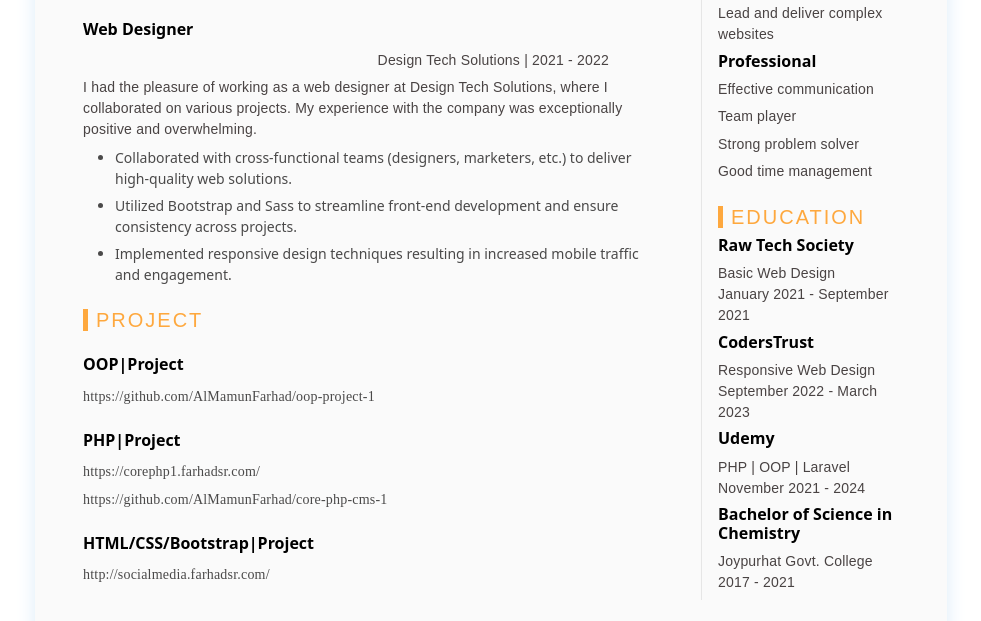
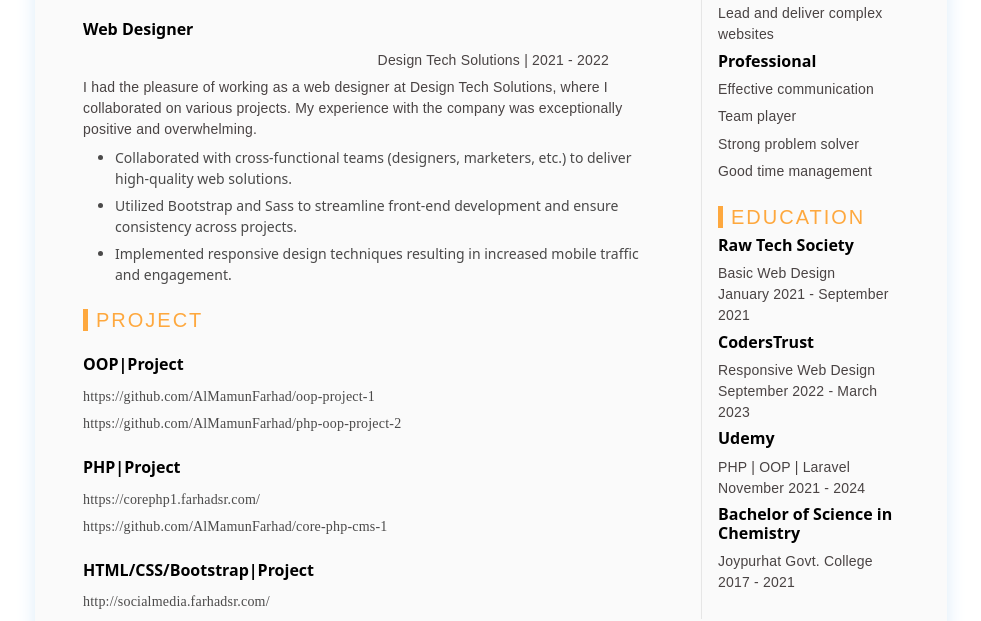
Before and after one commit to AlMamunFarhad/portfolio-1, a plain HTML site: page resume.html in a window 1280 px wide. Shown: the part 989-1610 px from the top of the page, without its empty margins (293-1274 px from the left). Drawn offline with nearby package versions, Linux system fonts and the light colour scheme.

Commit message:
Update project link

```diff
--- a/resume.html
+++ b/resume.html
@@ -213,6 +213,9 @@
                                             <p><a
                                                     href="https://github.com/AlMamunFarhad/oop-project-1">https://github.com/AlMamunFarhad/oop-project-1</a>
                                             </p>
+                                            <p><a
+                                                    href="https://github.com/AlMamunFarhad/php-oop-project-2">https://github.com/AlMamunFarhad/php-oop-project-2</a>
+                                            </p>
                                             <h4>PHP|Project</h4>
                                             <p><a
                                                     href="https://corephp1.farhadsr.com/">https://corephp1.farhadsr.com/</a>
```
